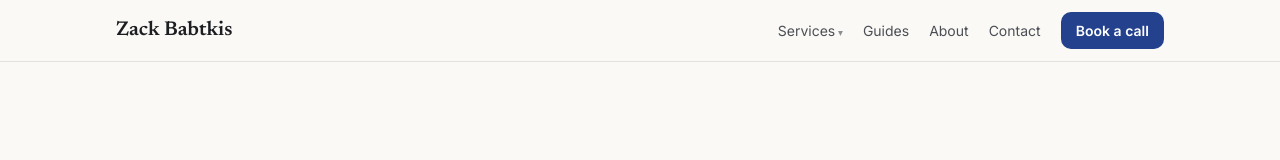
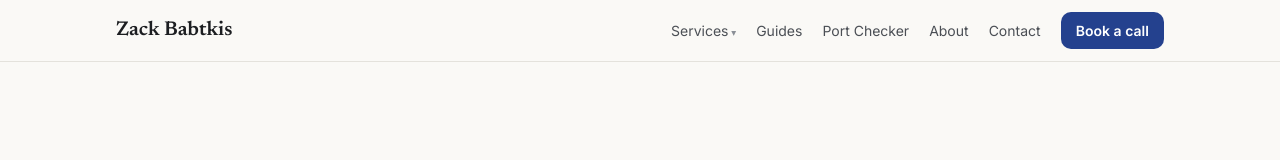
Before and after one commit to zbabtkis/zacharybabtkis.com, a Next.js app: page / in a window 1280 px wide. Shown: the top 160 px of the page. Built offline with nearby package versions, Linux system fonts and the light colour scheme.

Commit message:
feat: surface port checker in nav, footer, and safari hero

```diff
--- a/app/layout.tsx
+++ b/app/layout.tsx
@@ -56,6 +56,7 @@ export default function RootLayout({
                 </div>
               </details>
               <Link href="/guides/">Guides</Link>
+              <Link href="/tools/safari-port-checker/">Port Checker</Link>
               <Link href="/about/">About</Link>
               <Link href="/contact/">Contact</Link>
               <a className="button nav-cta" href={calLink('nav')}>
@@ -71,6 +72,7 @@ export default function RootLayout({
               © {new Date().getFullYear()} Zack Babtkis · Los Angeles, CA
             </span>
             <nav aria-label="Footer">
+              <a href="/tools/safari-port-checker/">Safari Port Checker</a>
               <a href={SITE.linkedin}>LinkedIn</a>
               <a href={SITE.github}>GitHub</a>
               <a href={`mailto:${SITE.email}`}>{SITE.email}</a>
```
